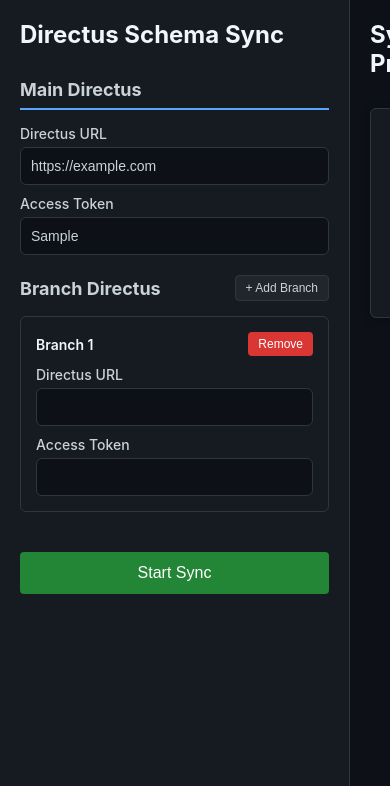
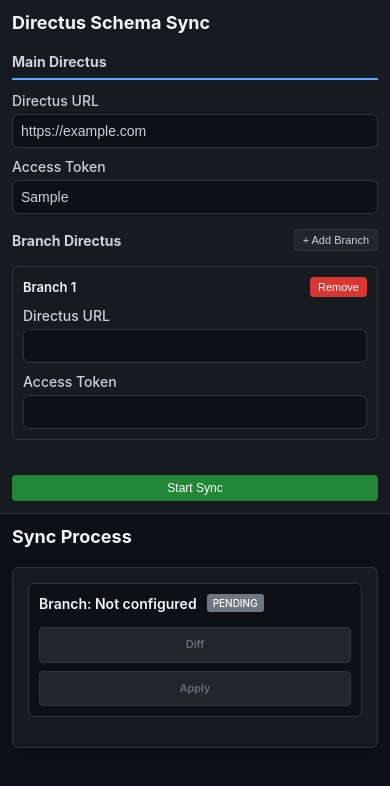
Before and after one commit to mad-bax-dev/directus-sync, a plain HTML site: page index.html in a window 390 px wide. Both pictures are taken after typing "https://example.com", "Sample" into the empty fields and a click on the button "+ Add Branch". Shown: the top 786 px of the page. Drawn offline with Linux system fonts and the light colour scheme.

Commit message:
responsive

```diff
--- a/index.html
+++ b/index.html
@@ -467,6 +467,200 @@
         border-radius: 6px;
         color: #c9d1d9;
       }
+
+      /* Mobile Responsive Styles */
+      @media (max-width: 768px) {
+        body {
+          overflow-y: auto;
+          overflow-x: hidden;
+        }
+
+        .container {
+          flex-direction: column;
+          height: auto;
+          min-height: 100vh;
+        }
+
+        .left-panel {
+          width: 100%;
+          border-right: none;
+          border-bottom: 1px solid #30363d;
+          padding: 15px;
+          max-height: none;
+        }
+
+        .right-panel {
+          width: 100%;
+          padding: 15px;
+        }
+
+        h1 {
+          font-size: 20px;
+          margin-bottom: 20px;
+        }
+
+        h2 {
+          font-size: 16px;
+          margin-bottom: 12px;
+        }
+
+        .form-group {
+          margin-bottom: 15px;
+        }
+
+        input[type="text"],
+        input[type="url"] {
+          padding: 8px;
+          font-size: 14px;
+        }
+
+        .btn {
+          padding: 8px 16px;
+          font-size: 13px;
+        }
+
+        .sync-button {
+          padding: 10px;
+          font-size: 14px;
+        }
+
+        .branch-item {
+          padding: 12px;
+          margin-bottom: 8px;
+        }
+
+        .branch-item-header {
+          flex-wrap: wrap;
+          gap: 10px;
+        }
+
+        .branch-item-title {
+          font-size: 13px;
+        }
+
+        .branch-item-actions {
+          flex-wrap: wrap;
+        }
+
+        .process-log {
+          padding: 15px;
+        }
+
+        .section {
+          padding: 12px;
+          margin-bottom: 15px;
+        }
+
+        .section-header {
+          flex-wrap: wrap;
+          gap: 10px;
+        }
+
+        .section-title {
+          font-size: 14px;
+          flex-wrap: wrap;
+        }
+
+        .section-actions {
+          flex-wrap: wrap;
+        }
+
+        .step-indicator {
+          flex-direction: column;
+          gap: 8px;
+        }
+
+        .step {
+          font-size: 11px;
+          padding: 8px;
+        }
+
+        .step-details {
+          font-size: 11px;
+          padding: 8px;
+        }
+
+        .step-details-content {
+          font-size: 11px;
+          max-height: 150px;
+        }
+
+        .error-details {
+          font-size: 11px;
+          padding: 8px;
+          max-height: 150px;
+        }
+
+        .modal-content {
+          width: 95%;
+          max-width: 95%;
+          padding: 15px;
+          margin: 10px;
+        }
+
+        .modal-title {
+          font-size: 18px;
+        }
+
+        .modal-body {
+          font-size: 11px;
+          padding: 12px;
+        }
+
+        .empty-state {
+          padding: 30px 20px;
+        }
+
+        .empty-state-icon {
+          font-size: 36px;
+        }
+
+        .status-badge {
+          font-size: 10px;
+          padding: 3px 6px;
+        }
+      }
+
+      @media (max-width: 480px) {
+        .left-panel,
+        .right-panel {
+          padding: 12px;
+        }
+
+        h1 {
+          font-size: 18px;
+        }
+
+        h2 {
+          font-size: 14px;
+        }
+
+        .btn {
+          padding: 6px 12px;
+          font-size: 12px;
+        }
+
+        .btn-danger,
+        .btn-secondary,
+        .btn-warning {
+          padding: 4px 8px;
+          font-size: 11px;
+        }
+
+        .branch-item {
+          padding: 10px;
+        }
+
+        .section {
+          padding: 10px;
+        }
+
+        .modal-content {
+          width: 98%;
+          max-width: 98%;
+          padding: 12px;
+        }
+      }
     </style>
   </head>
   <body>
@@ -477,18 +671,10 @@
         <div class="form-group">
           <h2>Main Directus</h2>
           <label for="main-url">Directus URL</label>
-          <input
-            type="url"
-            id="main-url"
-            placeholder=""
-          />
+          <input type="url" id="main-url" placeholder="" />
 
           <label for="main-token" style="margin-top: 10px">Access Token</label>
-          <input
-            type="text"
-            id="main-token"
-            placeholder=""
-          />
+          <input type="text" id="main-token" placeholder="" />
         </div>
 
         <div class="form-group">
```
